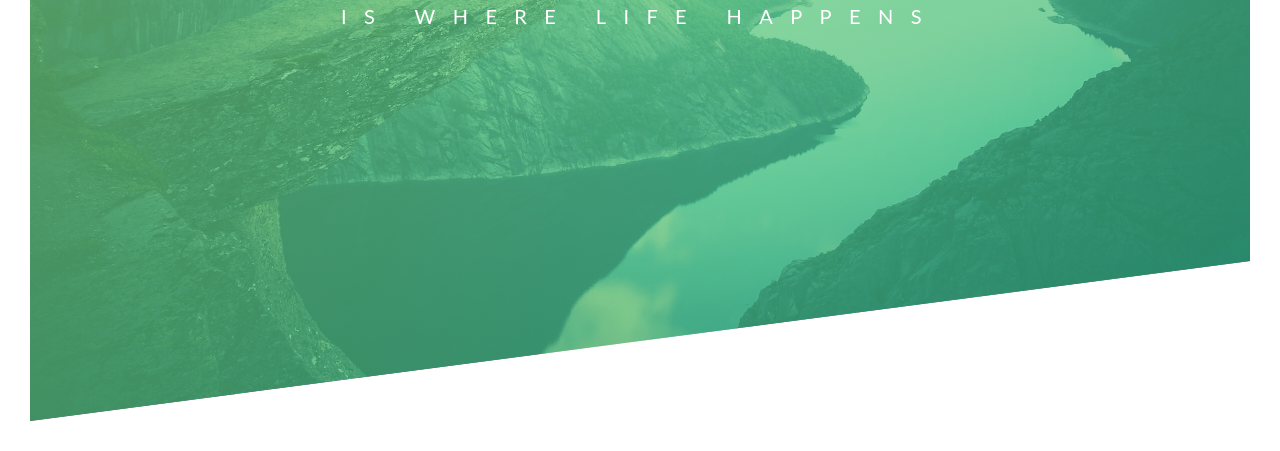
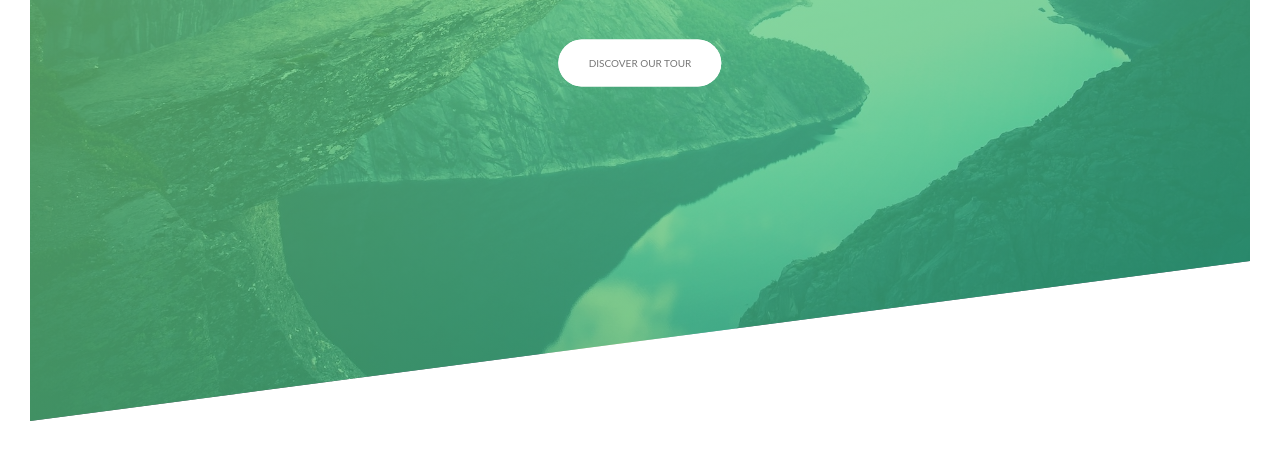
Before and after one commit to kaungMinn/Natour, a website: page practics/index.html in a window 1280 px wide. Shown: the part 369-820 px from the top of the page. Drawn offline with Linux system fonts and the light colour scheme.

Commit message:
practice on fire

```diff
--- a/practics/index.html
+++ b/practics/index.html
@@ -19,8 +19,9 @@
             <h1 class="heading-primary">
                 <span class="heading-primary--main">Outdoors</span>
                 <span class="heading-primary--sub">is where life happens</span>
+            </h1>
 
-            </h1>
+            <a href="#" class="btn btn--white btn-animated">Discover our tour</a>
         </div>
     </header>
 </body>
--- a/practics/sass/abstracts/_variables.scss
+++ b/practics/sass/abstracts/_variables.scss
@@ -8,3 +8,6 @@ $color-gray-light-1: #f7f7f7;
 $color-gray-dark: #777;
 $color-white: #fff;
 $color-black: #000;
+
+//Font
+$default-font-size: 1.6rem;
--- a/practics/sass/base/_animation.scss
+++ b/practics/sass/base/_animation.scss
@@ -1,3 +1,34 @@
 @keyframes moveInLeft {
+    0%{
+        opacity: 0;
+        transform: translateX(-10rem);
+    }
+
+    80%{
+        transform: translateX(1rem);
+    }
+
+    100%{
+        opacity: 1;
+        transform: translate(0);
+    }
 
 }
+
+
+@keyframes moveInRight {
+    0%{
+        opacity: 0;
+        transform: translateX(10rem);
+    }
+
+    80%{
+
+        transform: translateX(-1rem);
+    }
+
+    100%{
+        opacity: 1;
+        transform: translate(0);
+    }
+}
--- a/practics/sass/base/_typography.scss
+++ b/practics/sass/base/_typography.scss
@@ -1,4 +1,4 @@
-body{
+body {
   padding: 3rem;
   font-family: "Lato", sans-serif;
   font-weight: 400;
@@ -6,23 +6,25 @@ body{
   color: $color-gray-dark;
 }
 
-.heading-primary{
+.heading-primary {
   color: $color-white;
   text-align: center;
   text-transform: uppercase;
+  margin-bottom: 6rem;
 
-    &--main{
+  &--main {
     display: block;
     font-size: 6rem;
     font-weight: 400;
     letter-spacing: 3.5rem;
-
+    animation: moveInLeft 1s ease-out;
   }
 
-    &--sub{
+  &--sub {
     display: block;
     font-size: 2rem;
     font-weight: 400;
     letter-spacing: 1.74rem;
+    animation: moveInRight 1s ease-out;
   }
 }
--- /dev/null
+++ b/practics/sass/components/_button.scss
@@ -0,0 +1,49 @@
+.btn {
+  &:link,
+  &:visited {
+    text-transform: uppercase;
+    text-decoration: none;
+    padding: 1.5rem 3rem;
+    border-radius: 10rem;
+    display: inline-block;
+    transition: all 0.3s;
+    position: relative;
+  }
+
+  &:hover {
+    transform: translateY(-0.3rem);
+    box-shadow: 0 1rem 2rem rgba($color-black, 0.5);
+
+    &::after {
+      transform: scaleX(1.3) scaleY(2);
+      opacity: 0;
+    }
+  }
+
+  &:active {
+    transform: translateY(-1px);
+    box-shadow: 0 0.5rem 2rem rgba($color-black, 0.5);
+  }
+
+  &--white {
+    background-color: $color-white;
+    color: $color-gray-dark;
+
+    &::after {
+      background-color: white;
+    }
+  }
+
+  &::after {
+    content: "";
+    display: inline-block;
+    position: absolute;
+    width: 100%;
+    height: 100%;
+    border-radius: 10rem;
+    top: 0;
+    left: 0;
+    transition: all 0.3s;
+    z-index: -1;
+  }
+}
--- a/practics/sass/layouts/_header.scss
+++ b/practics/sass/layouts/_header.scss
@@ -1,28 +1,30 @@
 .header {
   height: 95vh;
-    background-image: linear-gradient(to right bottom, rgba($color-primary-light, 0.7 ), rgba($color-primary-dark, 0.7)), url("../../../img/hero.jpg");
+  background-image: linear-gradient(
+      to right bottom,
+      rgba($color-primary-light, 0.7),
+      rgba($color-primary-dark, 0.7)
+    ),
+    url("../../../img/hero.jpg");
   background-size: cover;
   background-position: top;
-    clip-path: polygon(0 0, 100% 0, 100% 75vh,0  100% ) ;
+  clip-path: polygon(0 0, 100% 0, 100% 75vh, 0 100%);
   position: relative;
 
-
-    &__logo-box{
-
+  &__logo-box {
     margin-left: 4rem;
     padding-top: 4rem;
   }
 
-    &__logo{
+  &__logo {
     height: 3.5rem;
   }
 
-    &__text-box{
+  &__text-box {
     position: absolute;
     top: 40%;
     left: 50%;
     transform: translate(-50%, -50%);
-
-
+    text-align: center;
   }
 }
--- a/practics/sass/main.scss
+++ b/practics/sass/main.scss
@@ -1,7 +1,9 @@
-
 @import "abstracts/variables";
 
 @import "base/base";
 @import "base/typography";
+@import "base/animation";
+
+@import "components/button";
 
 @import "layouts/header";
```
Also changed, not shown: practics/css/style.css. Lines whose indentation alone changed are shown as unchanged.
